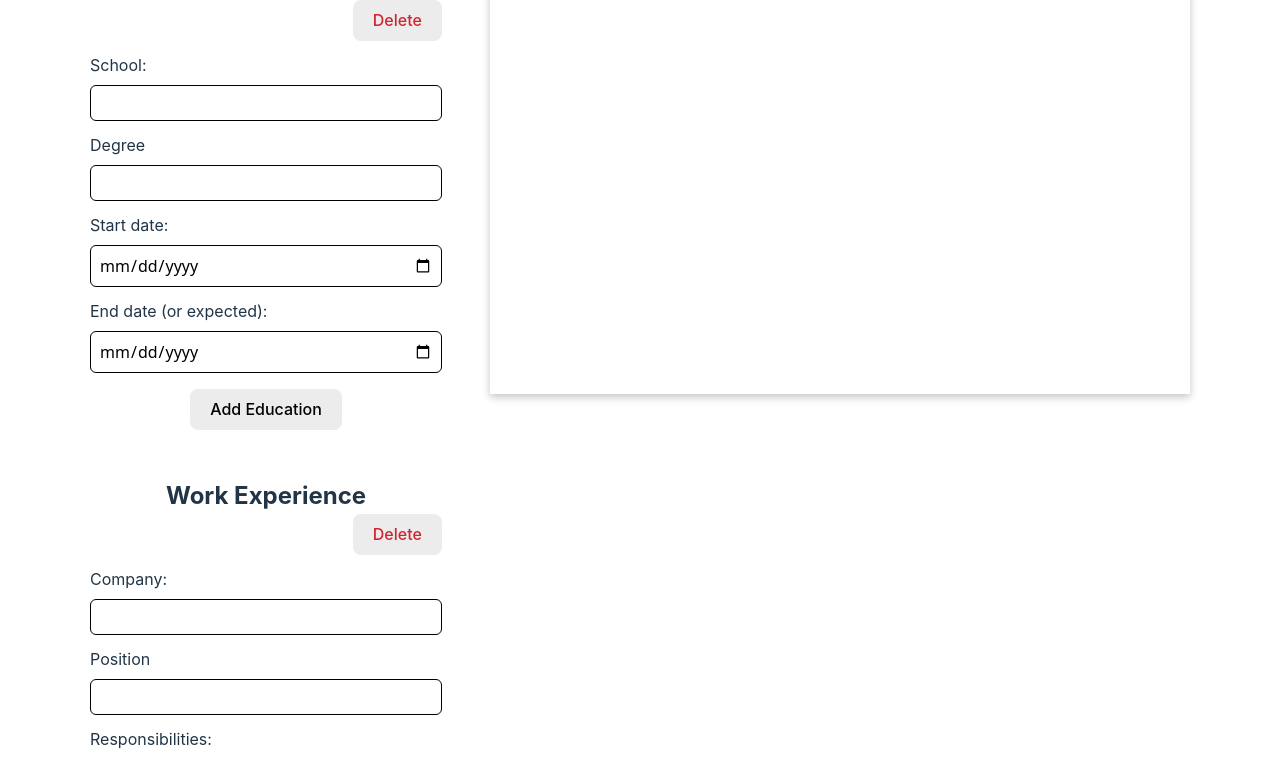
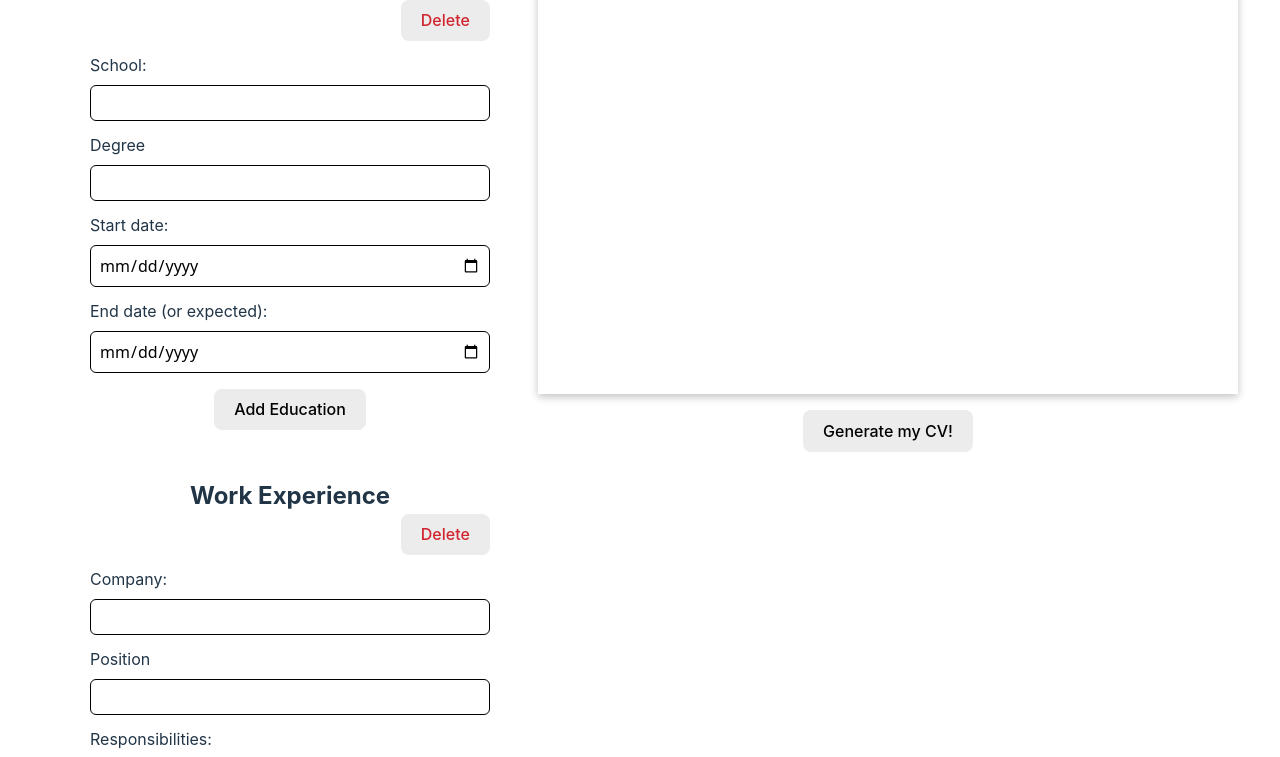
Before and after one commit to dpeterzen/cv-react-app, a React (Vite) app: page / in a window 1280 px wide. Shown: the part 550-1307 px from the top of the page. Built offline with nearby package versions, Linux system fonts and the light colour scheme.

Commit message:
add the generate cv button

```diff
--- a/src/App.jsx
+++ b/src/App.jsx
@@ -33,6 +33,45 @@ function App() {
     },
   ]);
 
+  const handleGenerateCV = () => {
+    const newWindow = window.open('', '_blank');
+
+    // Start writing the document
+    newWindow.document.write('<!DOCTYPE html><html><head><title>Preview CV</title>');
+
+    // Include external stylesheets
+    Array.from(document.querySelectorAll('link[rel="stylesheet"]')).forEach(link => {
+      newWindow.document.write(link.outerHTML);
+    });
+
+    // Include inline styles
+    Array.from(document.querySelectorAll('style')).forEach(style => {
+      newWindow.document.write(style.outerHTML);
+    });
+
+    // Adding custom styles to center the preview-container
+    newWindow.document.write(`
+      <style>
+        body {
+          display: flex;
+          justify-content: center;
+          align-items: flex-start; /* Align at the top */
+          height: 100vh;
+          margin: 0; /* Remove default margin */
+          padding: 20px; /* Optional padding */
+          box-sizing: border-box; /* Include padding in height calculation */
+        }
+        .preview-container {
+          width: auto; /* Or set a specific width if needed */
+        }
+      </style>
+    `);
+
+    newWindow.document.write('</head><body>');
+    newWindow.document.write(document.querySelector('.preview-container').innerHTML);
+    newWindow.document.write('</body></html>');
+    newWindow.document.close();
+  };
   return (
     <>
       <h1 className="app-title">CV Generator</h1>
@@ -48,11 +87,14 @@ function App() {
           />
         </div>
         <div className="cv-container">
-          <Preview
-            generalInfo={generalInfo}
-            educations={educations}
-            jobs={jobs}
-          />
+          <div className="preview-container">
+            <Preview
+              generalInfo={generalInfo}
+              educations={educations}
+              jobs={jobs}
+            />
+          </div>
+          <button className="generate-cv" type="button" onClick={handleGenerateCV}>Generate my CV!</button>
         </div>
       </div>
     </>
--- a/src/index.css
+++ b/src/index.css
@@ -128,15 +128,22 @@ textarea {
 .form-container {
   width: 100%;
   max-width: 400px; /* Maximum width of the form */
+  min-width: 400px; /* Maximum width of the form */
 }
 
 .cv-container {
+  display: flex;
+  flex-direction: column;
+  align-items: center;
+  margin-top: 2rem;
+  margin-left: 3rem;
+}
+
+.preview-container {
   flex-grow: 1;
   min-width: 700px;
   min-height: 800px;
   height: auto;
-  margin-top: 2rem;
-  margin-left: 3rem;
   padding: 2rem;
   box-shadow: rgba(0, 0, 0, 0.24) 0px 3px 8px;
   overflow: auto;
@@ -145,6 +152,10 @@ textarea {
 .load-clear-btns {
   display: flex;
   gap: 1rem;
+}
+
+.generate-cv {
+  margin-top: 1rem;
 }
 
 @media (prefers-color-scheme: light) {
@@ -161,7 +172,7 @@ textarea {
 }
 
 @media (prefers-color-scheme: dark) {
-  .cv-container {
+  .preview-container {
     box-shadow: rgba(255, 253, 253, 0.24) 0px 3px 8px;
   }
 }
@@ -174,14 +185,14 @@ textarea {
     margin-right: 0;
     max-width: none;
   }
-  .form-container, .cv-container {
+  .form-container, .preview-container, .cv-container {
     width: 100%;
     max-width: none;
     min-width: 0;
     margin: 0;
   }
 
-  .cv-container {
+  .preview-container {
     margin-top: 1rem;
   }
 }
--- a/src/styles/MainForm.css
+++ b/src/styles/MainForm.css
@@ -4,7 +4,7 @@
     flex-direction: column;
     align-items: end;
     gap: 0.75rem;
-  }
+}
 
 .add-education, .add-job {
     margin-top: 1rem;
```
